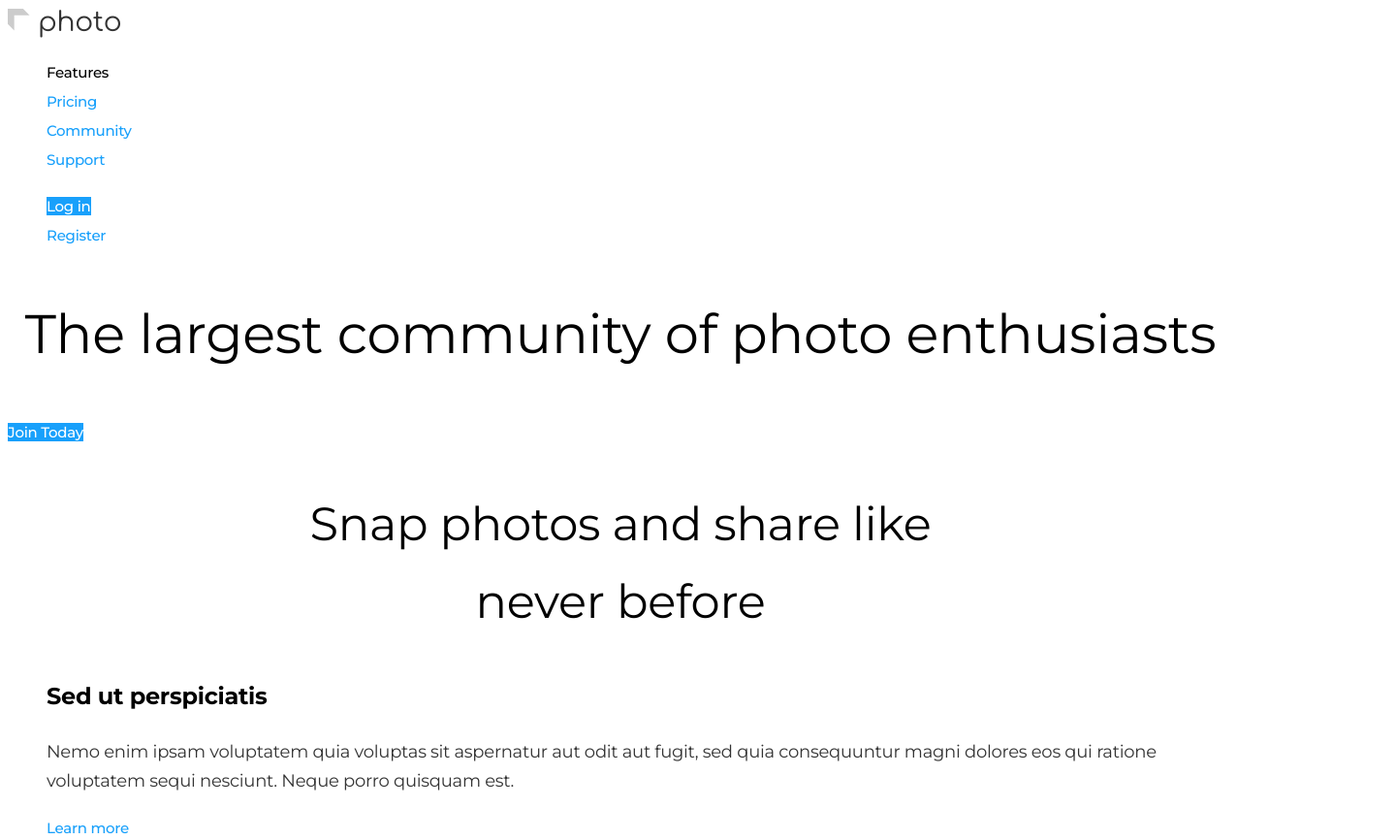
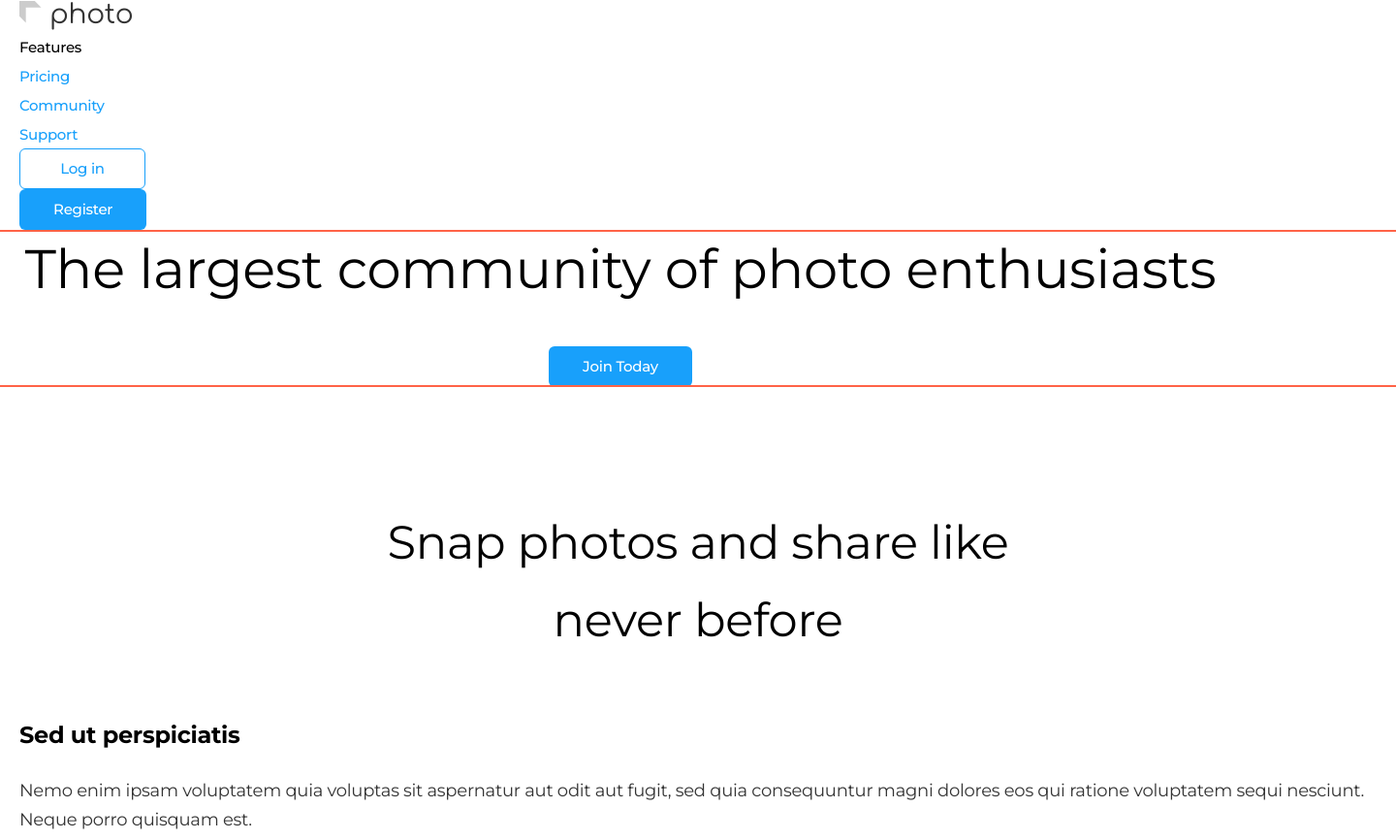
Before and after one commit to IsakovD/github-tutorial, a plain HTML site: page index.html in a window 1280 px wide. Shown: the top 866 px of the page at 97% size, 1440 px wide, since content can reach past the window. Drawn offline with nearby package versions, Linux system fonts and the light colour scheme.

Commit message:
модуль-3-вебинар-5

```diff
--- a/css/main.css
+++ b/css/main.css
@@ -8,6 +8,7 @@
   --title-text-color: #000000;
   --accent-text-color: #18a0fb;
   --primary-white-color: #fff;
+  --secondary-bg-color: #f5f5f5f5;
 }
 
 body {
@@ -18,6 +19,15 @@ body {
   letter-spacing: -0.015em;
   font-size: 18px;
   line-height: 1.67;
+}
+
+.container {
+  margin-left: auto;
+  margin-right: auto;
+  padding-left: 20px;
+  padding-right: 20px;
+  width: 1440px;
+  outline: 2px solid tomato;
 }
 
 .logo {
@@ -32,6 +42,11 @@ body {
 .logo:hover {
   color: var(--accent-text-color);
 }
+
+/* page header */
+/* .page-header {
+  background-color: #ccc;
+} */
 
 /* site nav */
 
@@ -54,12 +69,20 @@ body {
 }
 
 .list {
+  padding: 0;
+  margin: 0;
   list-style: none;
 }
 
 /* Hero */
 
+.hero {
+  text-align: center;
+}
+
 .hero-title {
+  margin-top: 0;
+  margin-bottom: 40px;
   color: var(--title-text-color);
 
   font-family: Montserrat;
@@ -71,9 +94,18 @@ body {
 
 /* section */
 
+.section {
+  padding: 120px 0;
+}
+
+.section.no-padding {
+  padding: 0;
+}
+
 .section-title {
   color: var(--title-text-color);
-
+  margin-top: 0;
+  margin-bottom: 60px;
   font-weight: normal;
   font-size: 48px;
   line-height: 1.5x;
@@ -81,12 +113,17 @@ body {
 }
 
 .section-description {
+  margin-top: 0;
+  margin-bottom: 80px;
   font-size: 36px;
   line-height: 1.39;
 }
 
 .features-list .title,
 .work-list .title {
+  margin-top: 0;
+  margin-bottom: 24px;
+
   color: var(--title-text-color);
 
   font-weight: 700;
@@ -94,9 +131,30 @@ body {
   line-height: 1.5;
 }
 
+/* works */
+.work-list > .item {
+  padding-top: 80px;
+  padding-bottom: 80px;
+}
+
+.work-list > .item:nth-child(2n) {
+  background-color: var(--secondary-bg-color);
+}
+
+.features-list p {
+  margin-top: 0;
+  margin-bottom: 32px;
+}
+
 /* button */
 
 .button {
+  border: 1px solid transparent;
+  display: inline-block;
+  border-radius: 6px;
+  padding: 11px 34px;
+  min-width: 130px;
+
   color: var(--title-text-color);
   background-color: var(--primary-white-color);
 
@@ -104,6 +162,7 @@ body {
   font-size: 15px;
   line-height: 1.2;
   text-decoration: none;
+  text-align: center;
 }
 
 .button.primary {
@@ -114,4 +173,5 @@ body {
 .button.secondary {
   color: var(--accent-text-color);
   background-color: var(--primary-white-color);
+  border-color: var(--accent-text-color);
 }
--- a/index.html
+++ b/index.html
@@ -9,12 +9,19 @@
       href="https://fonts.googleapis.com/css2?family=Comfortaa&family=Montserrat:wght@400;500;700&display=swap"
       rel="stylesheet"
     />
+    <link
+      rel="stylesheet"
+      href="https://cdnjs.cloudflare.com/ajax/libs/modern-normalize/1.1.0/modern-normalize.min.css"
+      integrity="sha512-wpPYUAdjBVSE4KJnH1VR1HeZfpl1ub8YT/NKx4PuQ5NmX2tKuGu6U/JRp5y+Y8XG2tV+wKQpNHVUX03MfMFn9Q=="
+      crossorigin="anonymous"
+      referrerpolicy="no-referrer"
+    />
     <link rel="stylesheet" href="./css/main.css" />
   </head>
   <body class="page">
     <!-- Шапка сайта -->
-    <header>
-      <nav>
+    <header class="page-header">
+      <nav class="container">
         <a href="./index.html" class="logo">
           <img src="./images/logo.svg" alt="logo" />
           photo
@@ -28,8 +35,8 @@
         </ul>
 
         <ul class="auth-nav list">
-          <li><a href="" class="button primary">Log in</a></li>
-          <li><a href="" class="button secondary">Register</a></li>
+          <li><a href="" class="button secondary">Log in</a></li>
+          <li><a href="" class="button primary">Register</a></li>
         </ul>
       </nav>
     </header>
@@ -42,6 +49,7 @@
       </section>
 
       <!-- Преймущество -->
+      <div class="container">
         <section class="section">
           <h2 class="section-title">
             Snap photos and share like <br />
@@ -71,29 +79,31 @@
               <h3 class="title">Nemo enim ipsam</h3>
               <p>
                 Consequuntur magni dolores eos qui ratione voluptatem sequi nesciunt. Neque porro
-              quisquam est, qui dolorem ipsum quia dolor sit amet, consectetur, adipisci velit, sed
-              quia non numquam.
+                quisquam est, qui dolorem ipsum quia dolor sit amet, consectetur, adipisci velit,
+                sed quia non numquam.
               </p>
               <a href="" class="button secondary">Learn more</a>
             </li>
             <li>
               <h3 class="title">Tempor incididunt</h3>
               <p>
-              Eos qui ratione voluptatem sequi nesciunt. Neque porro quisquam est, qui dolorem ipsum
-              quia dolor sit amet, consectetur, adipisci velit, sed quia non numquam eius modi
-              tempora.
+                Eos qui ratione voluptatem sequi nesciunt. Neque porro quisquam est, qui dolorem
+                ipsum quia dolor sit amet, consectetur, adipisci velit, sed quia non numquam eius
+                modi tempora.
               </p>
               <a href="" class="button secondary">Learn more</a>
             </li>
           </ul>
         </section>
+      </div>
 
       <!-- Примеры работ -->
-      <section class="section">
+      <section class="section no-padding">
+        <div class="container">
           <h2 class="section-title">Примеры работ</h2>
 
           <ul class="work-list list">
-          <li>
+            <li class="item">
               <img src="./images/Union-1.svg" alt="" width="750" />
               <h3>Sed ut perspiciatis unde omnis</h3>
               <p>
@@ -102,7 +112,7 @@
                 quisquam est, qui dolorem.
               </p>
             </li>
-          <li>
+            <li class="item">
               <img src="./images/Union-1.svg" alt="" width="750" />
               <h3>Sed ut perspiciatis unde omnis</h3>
               <p>
@@ -112,14 +122,16 @@
               </p>
             </li>
           </ul>
+        </div>
       </section>
 
       <!-- Клиенты -->
       <section class="section clients">
+        <div class="container">
           <h2 class="section-title">You’re in good company</h2>
           <p class="section-description">
-          Lorem ipsum dolor sit amet, consectetur adipiscing elit, sed do eiusmod tempor incididunt
-          ut labore
+            Lorem ipsum dolor sit amet, consectetur adipiscing elit, sed do eiusmod tempor
+            incididunt ut labore
           </p>
           <ul class="list">
             <li>
@@ -147,16 +159,19 @@
               <a href="/"> <img src="./images/Rectangle.svg" alt="" /> </a>
             </li>
           </ul>
+        </div>
       </section>
       <!-- sigh up -->
-      <section>
+      <section class="section">
+        <div class="container">
           <p class="section-description">
-          Lorem ipsum dolor sit amet, consectetur adipiscing elit, sed do eiusmod tempor incididunt
-          ut labore
+            Lorem ipsum dolor sit amet, consectetur adipiscing elit, sed do eiusmod tempor
+            incididunt ut labore
           </p>
           <div>
             <a href="" class="button primary">Joing today</a>
             <a href="" class="button secondary">Contact us</a>
+          </div>
         </div>
       </section>
       <!-- <img src="./images/Rectangle.png" alt="fourangle" width="686" height="400" />
@@ -175,9 +190,7 @@
         <li><a href="">Community</a></li>
         <li><a href="">Company</a></li>
       </ul>
-      <a href="./index.html" class="logo">
-        <img src="./images/logo.svg" alt="logo" />photo
-      </a>
+      <a href="./index.html" class="logo"> <img src="./images/logo.svg" alt="logo" />photo </a>
       <ul class="list">
         <li><a href="">Help desk</a></li>
         <li><a href="">Blog</a></li>
```
Lines whose indentation alone changed are shown as unchanged.
